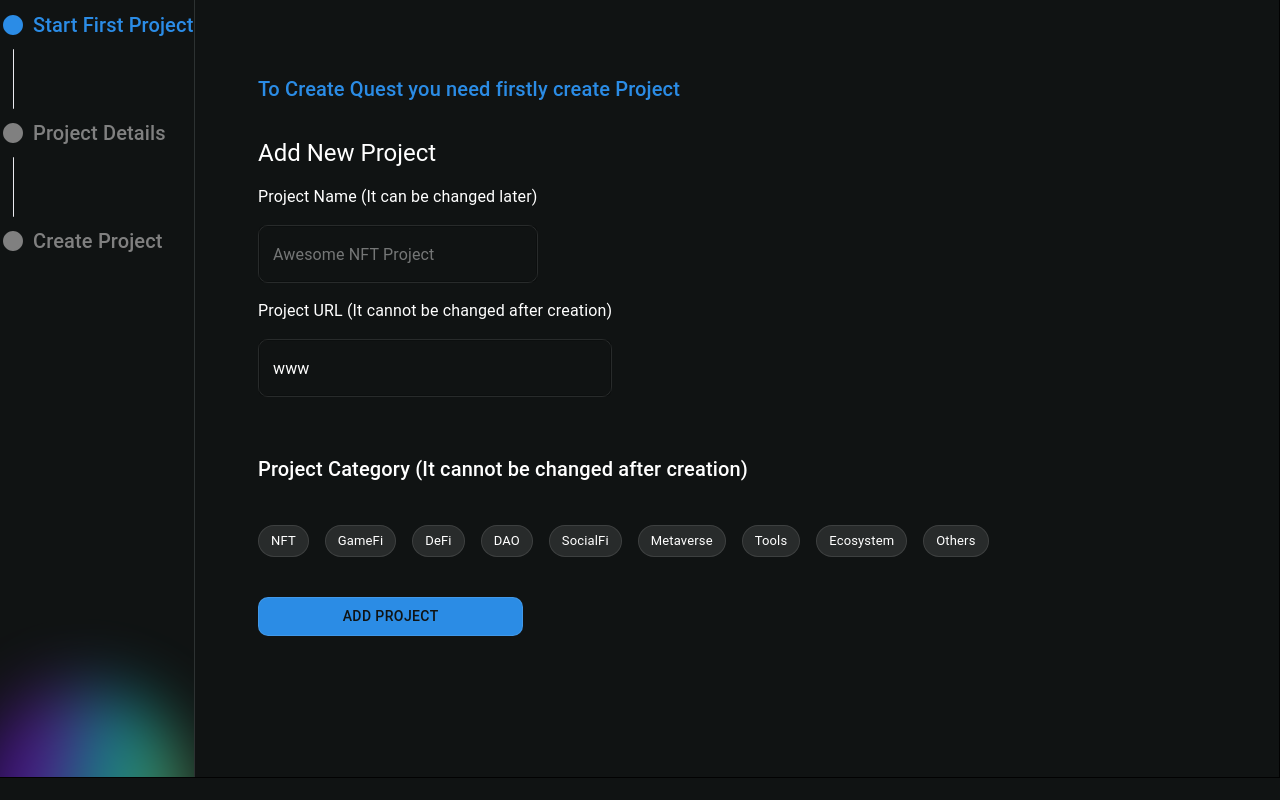
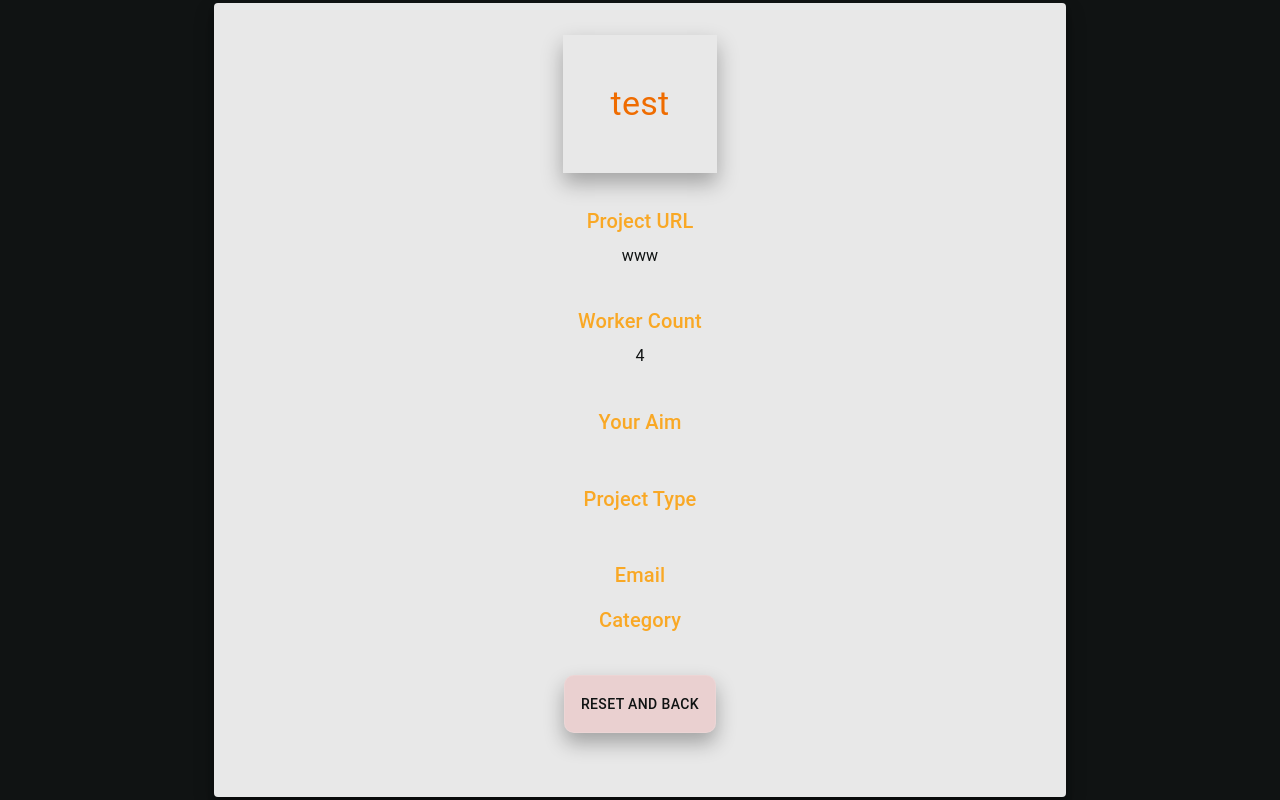
Before and after one commit to engida32/test_challenge, a React (Create React App) app: page /#/project in a window 1280 px wide. Built offline with nearby package versions, Linux system fonts and the light colour scheme.

Commit message:
used hashrouter instead of brwoserRouter  to fix github page

```diff
--- a/src/App.js
+++ b/src/App.js
@@ -3,13 +3,13 @@ import StepperPage from "./components/StepperComponent";
 import { ProjectContext, ProjectProvider } from "./context/projectContex";
 import { useContext } from "react";
 import ProjectCard from "./components/Project";
-import { BrowserRouter, Route, Routes } from "react-router-dom";
+import { BrowserRouter, HashRouter, Route, Routes } from "react-router-dom";
 
 function App() {
   const { projectData, updateProjectData } = useContext(ProjectContext);
   console.log({ projectData });
   return (
-    <BrowserRouter>
+    <HashRouter>
       <Box
         sx={{
           background: "#101313",
@@ -21,7 +21,7 @@ function App() {
           <Route path="/project" element={<ProjectCard />} />
         </Routes>
       </Box>
-    </BrowserRouter>
+    </HashRouter>
   );
 }
 
--- a/src/components/Project.js
+++ b/src/components/Project.js
@@ -53,12 +53,15 @@ function ProjectPage() {
       >
         <Typography
           variant="h4"
-          sx={{ color: "#EF6C00", marginBottom: "2rem" }}
+          sx={{
+            color: "#EF6C00",
+            marginBottom: "2rem",
+          }}
         >
           <Box
             sx={{
               display: "inline-block",
-              padding: "2rem 2rem",
+              padding: "3rem",
               boxShadow: "0px 10px 20px rgba(0, 0, 0, 0.3)",
               transition: "box-shadow 0.3s ease-in-out",
               "&:hover": {
@@ -67,7 +70,7 @@ function ProjectPage() {
               },
             }}
           >
-            {projectData.projectName}
+            {(projectData.projectName, " test")}
           </Box>
         </Typography>
 
```
